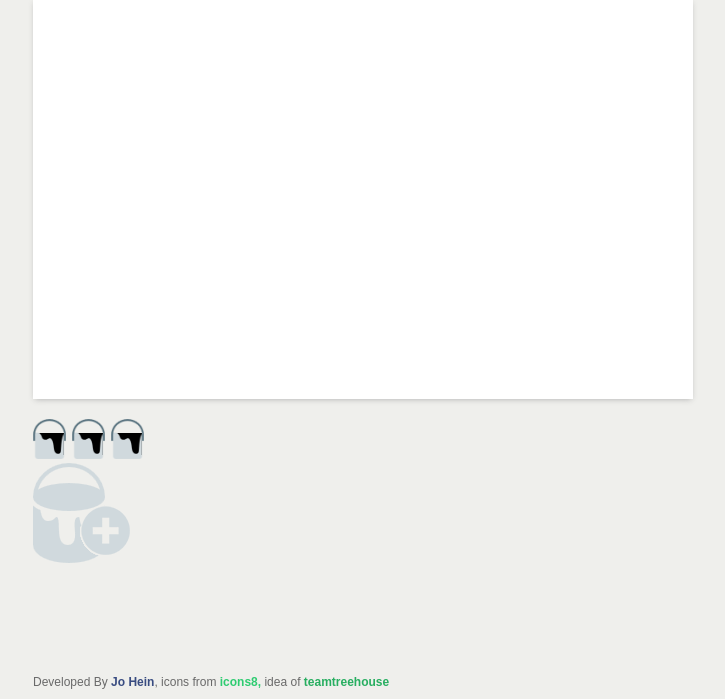
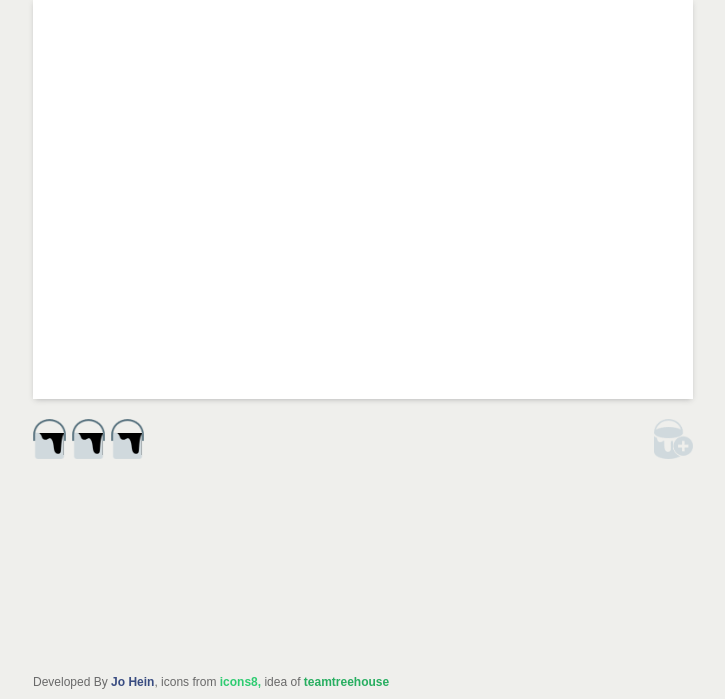
Before and after one commit to johein93/DrawApp, a website: page index.html in a window 1280 px wide. Shown: the part 101-800 px from the top of the page, without its empty margins (277-1002 px from the left). Drawn offline with Linux system fonts and the light colour scheme.

Commit message:
Modify Css cause changing of html

```diff
--- a/app.css
+++ b/app.css
@@ -80,6 +80,7 @@ canvas{
 #availableColors{
 	list-style-type: none;
 	margin-top: 20px;
+	float: left;
 }
 #availableColors li{
 	float: left;
@@ -103,11 +104,12 @@ canvas{
 	background-size: 85% 22px;
 }
 
-#availableColors li#addColor{
+#addColor{
 	position: relative;
 	float: right;
+	margin-top: 20px;
 }
-#availableColors li#addColor a img{
+#addColor a img{
 	height: 40px;
 	background: initial;
 }
```
